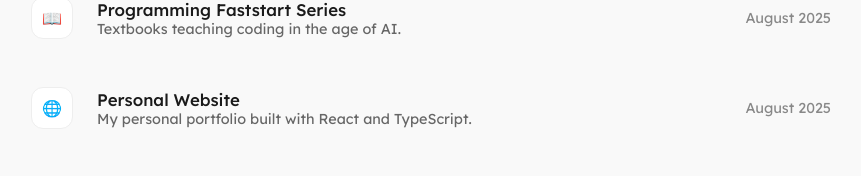
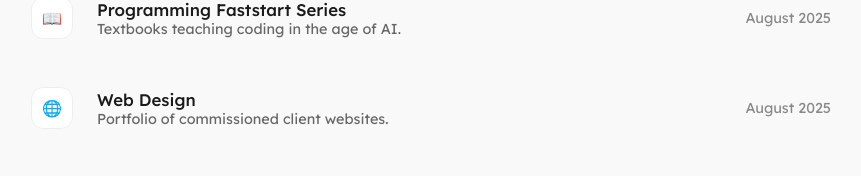
Before and after one commit to diwenne/diwenhuang, a React (Vite) app: page /projects in a window 1280 px wide. Shown: the part 467-643 px from the top of the page, without its empty margins (209-1070 px from the left). Built offline with nearby package versions, Linux system fonts and the light colour scheme.

Commit message:
personla website -> webdesign portfolio

```diff
--- a/src/pages/Projects.tsx
+++ b/src/pages/Projects.tsx
@@ -46,12 +46,12 @@ const projectData = [
   },
   {
     icon: '🌐',
-    title: 'Personal Website',
-    subtitle: 'My personal portfolio built with React and TypeScript.',
-    link: 'https://diwenhuang.ca',
+    title: 'Web Design',
+    subtitle: 'Portfolio of commissioned client websites.',
+    link: 'https://diwen.dev',
     date: 'August 2025',
-    description: 'The website you\'re currently on! I developed this portfolio from scratch with a focus on a simple, aesthetic, and intuitive user experience. It was built using React with Vite for a fast and modern development experience, TypeScript for type safety, and plain CSS for precise control over the design and animations.',
-    tags: ['React', 'TypeScript', 'CSS', 'Vite']
+    description: 'I get commissioned by clients to design and develop modern, responsive, and SEO-optimized websites. Each project emphasizes fast shipping, clean UX design principles, and cutting-edge web technologies including TypeScript, Next.js, Vite, Tailwind CSS, and custom CSS. My work focuses on delivering high-performance websites that look great on all devices and rank well in search engines.',
+    tags: ['Next.js', 'TypeScript', 'Tailwind CSS', 'CSS', 'Vite', 'UX Design', 'SEO', 'Responsive Design']
   },
   {
     icon: SmashSpeedLogo,
```
